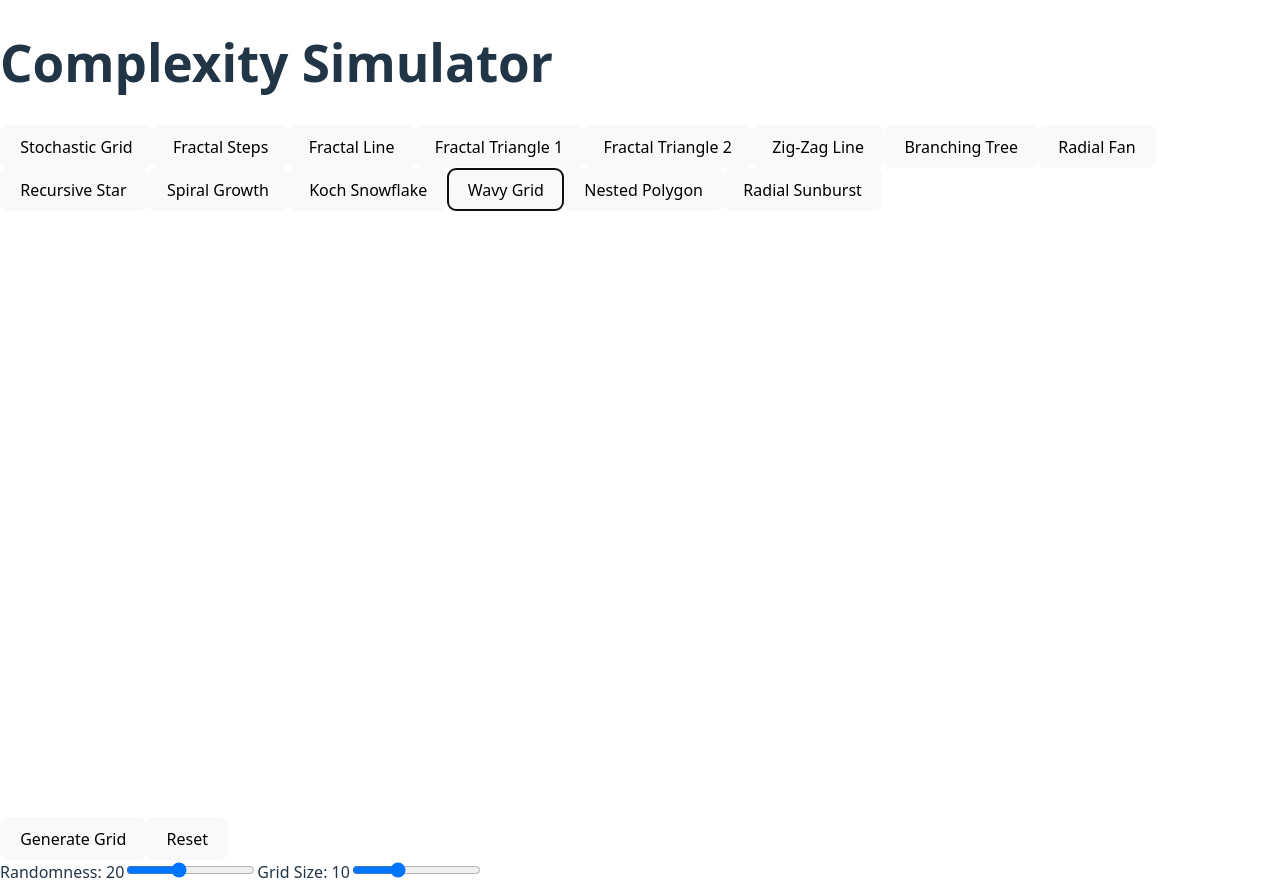
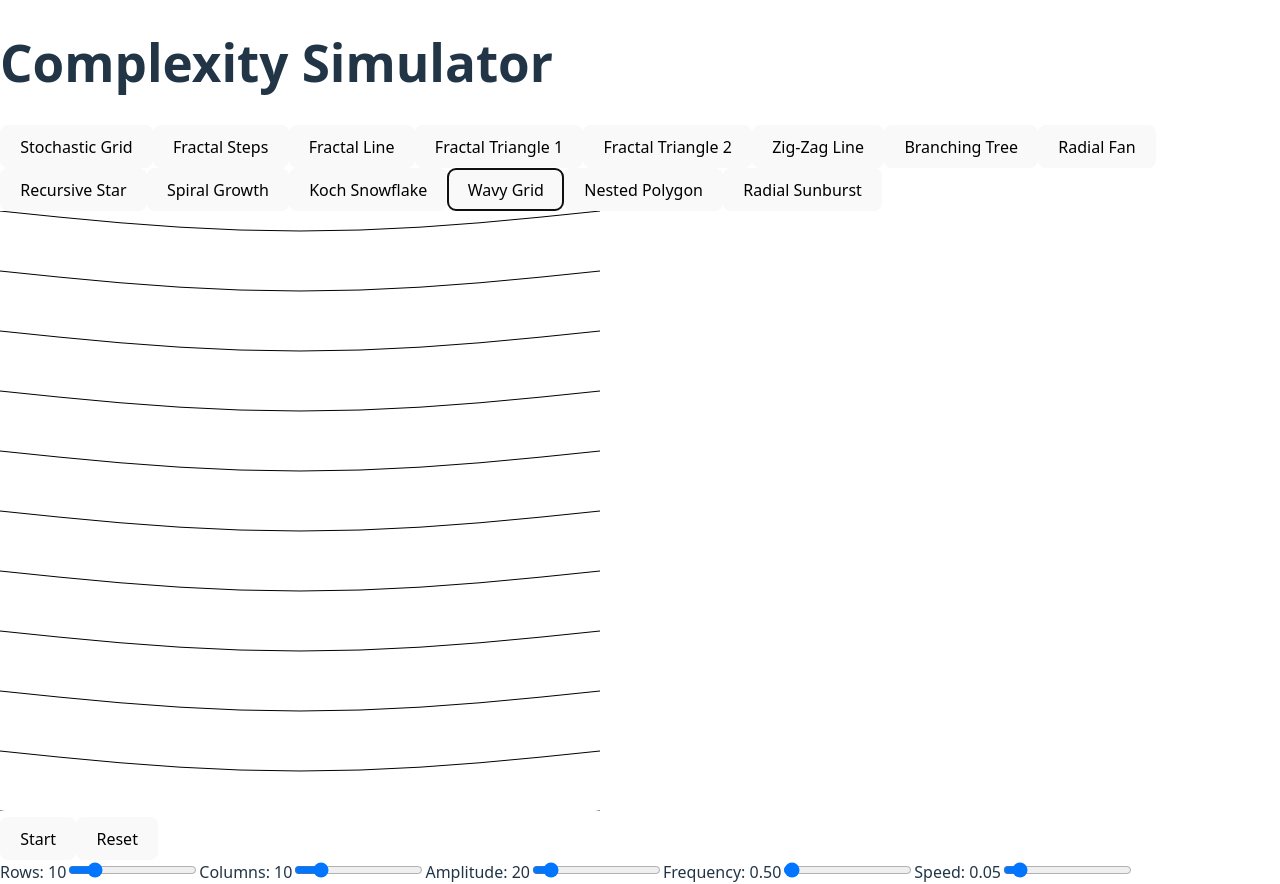
Before and after one commit to jo56/mandlebrot, a React (Vite) app in the folder stochastic-grid/: page / in a window 1280 px wide. Both pictures are taken after a click on the button "Wavy Grid". Built offline with nearby package versions, Linux system fonts and the light colour scheme.

Commit message:
adding sunburst and the grid

```diff
--- a/stochastic-grid/src/components/patterns/NewComponents/Sunburst.tsx
+++ b/stochastic-grid/src/components/patterns/NewComponents/Sunburst.tsx
@@ -73,7 +73,7 @@ export default function Sunburst() {
           <input type="range" min={1} max={5} value={branches} onChange={e => setBranches(Number(e.target.value))} className="w-full"/>
         </label>
         <label>Base Length: {baseLength}
-          <input type="range" min={50} max={200} value={baseLength} onChange={e => setBaseLength(Number(e.target.value))} className="w-full"/>
+          <input type="range" min={1} max={200} value={baseLength} onChange={e => setBaseLength(Number(e.target.value))} className="w-full"/>
         </label>
         <label>Randomness: {randomness}
           <input type="range" min={0} max={50} value={randomness} onChange={e => setRandomness(Number(e.target.value))} className="w-full"/>
--- a/stochastic-grid/src/components/patterns/NewComponents/WavyGrid.tsx
+++ b/stochastic-grid/src/components/patterns/NewComponents/WavyGrid.tsx
@@ -1,51 +1,117 @@
-import React, { useState, useEffect } from "react";
+import React, { useRef, useEffect, useState } from "react";
 import SimulationCanvas from "../../utils/Canvas";
 
 type Point = { x: number; y: number };
 type Line = { start: Point; end: Point };
 
 export default function WavyGrid() {
+  const canvasWidth = 600;
+  const canvasHeight = 600;
+
   const [lines, setLines] = useState<Line[]>([]);
-  const [gridSize, setGridSize] = useState(10);
-  const [randomness, setRandomness] = useState(20);
+  const [running, setRunning] = useState(false);
+  const [rows, setRows] = useState(10);
+  const [cols, setCols] = useState(10);
+  const [amplitude, setAmplitude] = useState(20);
+  const [frequency, setFrequency] = useState(0.5); // waves per row/col
+  const [speed, setSpeed] = useState(0.05);
+
+  const phaseRef = useRef(0);
+  const animationRef = useRef<number>();
 
   const generateGrid = () => {
     const newLines: Line[] = [];
-    const spacing = 50;
-    for (let i = 0; i < gridSize; i++) {
-      for (let j = 0; j < gridSize; j++) {
-        const x = i * spacing;
-        const y = j * spacing;
-        if (i < gridSize - 1) newLines.push({ start: { x, y }, end: { x: x + spacing, y: y + (Math.random() - 0.5) * randomness } });
-        if (j < gridSize - 1) newLines.push({ start: { x, y }, end: { x: x + (Math.random() - 0.5) * randomness, y: y + spacing } });
+    for (let i = 0; i <= rows; i++) {
+      for (let j = 0; j < cols; j++) {
+        const x1 = (j / cols) * canvasWidth;
+        const x2 = ((j + 1) / cols) * canvasWidth;
+        const yBase = (i / rows) * canvasHeight;
+
+        // wave offset
+        const y1 = yBase + Math.sin((j / cols) * Math.PI * 2 * frequency + phaseRef.current) * amplitude;
+        const y2 = yBase + Math.sin(((j + 1) / cols) * Math.PI * 2 * frequency + phaseRef.current) * amplitude;
+
+        newLines.push({ start: { x: x1, y: y1 }, end: { x: x2, y: y2 } });
       }
     }
     setLines(newLines);
   };
 
-  const handleReset = () => setLines([]);
+  const step = () => {
+    phaseRef.current += speed;
+    generateGrid();
+    animationRef.current = requestAnimationFrame(step);
+  };
+
+  const handleStartPause = () => {
+    if (running) {
+      setRunning(false);
+      cancelAnimationFrame(animationRef.current);
+    } else {
+      setRunning(true);
+      animationRef.current = requestAnimationFrame(step);
+    }
+  };
+
+  const handleReset = () => {
+    setRunning(false);
+    cancelAnimationFrame(animationRef.current);
+    phaseRef.current = 0;
+    generateGrid();
+  };
+
+  // Generate initial grid
+  useEffect(() => {
+    generateGrid();
+    // eslint-disable-next-line react-hooks/exhaustive-deps
+  }, []);
 
   return (
     <div className="flex flex-col items-center gap-4">
       <SimulationCanvas
+        width={canvasWidth}
+        height={canvasHeight}
         elements={lines}
         renderFn={(ctx, lines) => {
-          ctx.strokeStyle = "purple";
-          lines.forEach((l) => { ctx.beginPath(); ctx.moveTo(l.start.x, l.start.y); ctx.lineTo(l.end.x, l.end.y); ctx.stroke(); });
+          ctx.strokeStyle = "black";
+          lines.forEach(line => {
+            ctx.beginPath();
+            ctx.moveTo(line.start.x, line.start.y);
+            ctx.lineTo(line.end.x, line.end.y);
+            ctx.stroke();
+          });
         }}
       />
       <div className="flex gap-2">
-        <button onClick={generateGrid} className="px-3 py-1 bg-blue-500 text-white rounded">Generate Grid</button>
-        <button onClick={handleReset} className="px-3 py-1 bg-gray-500 text-white rounded">Reset</button>
+        <button onClick={handleStartPause} className="px-3 py-1 bg-blue-500 text-white rounded">
+          {running ? "Pause" : "Start"}
+        </button>
+        <button onClick={handleReset} className="px-3 py-1 bg-gray-500 text-white rounded">
+          Reset
+        </button>
       </div>
-      <label>
-        Randomness: {randomness}
-        <input type="range" min={0} max={50} value={randomness} onChange={e => setRandomness(Number(e.target.value))} className="w-80"/>
-      </label>
-      <label>
-        Grid Size: {gridSize}
-        <input type="range" min={5} max={20} value={gridSize} onChange={e => setGridSize(Number(e.target.value))} className="w-80"/>
-      </label>
+      <div className="flex flex-col gap-2 w-80">
+        <label>
+          Rows: {rows}
+          <input type="range" min={2} max={50} value={rows} onChange={e => setRows(Number(e.target.value))} className="w-full" />
+        </label>
+        <label>
+          Columns: {cols}
+          <input type="range" min={2} max={50} value={cols} onChange={e => setCols(Number(e.target.value))} className="w-full" />
+        </label>
+        <label>
+          Amplitude: {amplitude}
+          <input type="range" min={0} max={200} value={amplitude} onChange={e => setAmplitude(Number(e.target.value))} className="w-full" />
+        </label>
+        <label>
+          Frequency: {frequency.toFixed(2)}
+          <input type="range" min={0.1} max={200} step={0.05} value={frequency} onChange={e => setFrequency(Number(e.target.value))} className="w-full" />
+        </label>
+        <label>
+          Speed: {speed.toFixed(2)}
+          <input type="range" min={0.01} max={0.5} step={0.01} value={speed} onChange={e => setSpeed(Number(e.target.value))} className="w-full" />
+        </label>
+      </div>
     </div>
   );
 }
```
